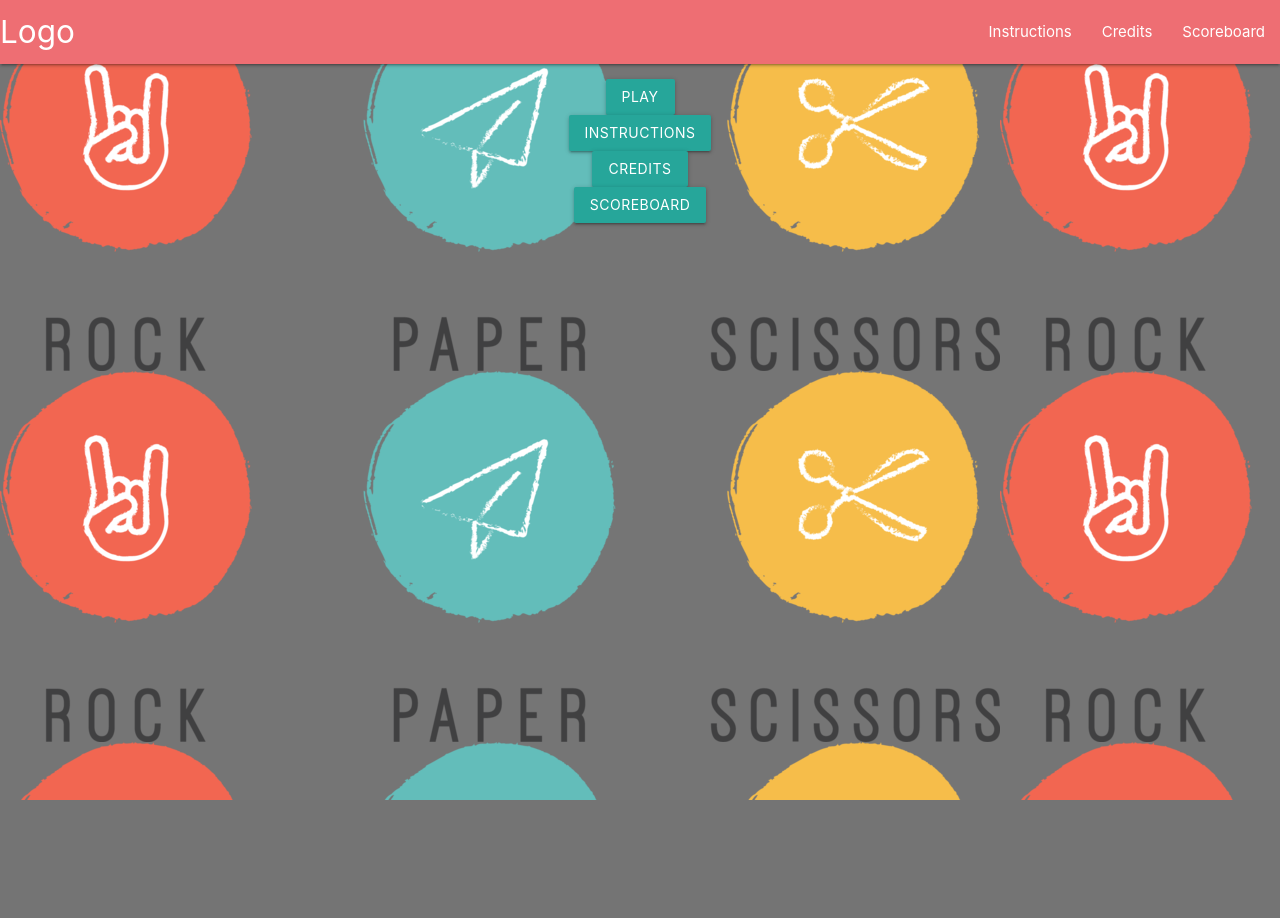
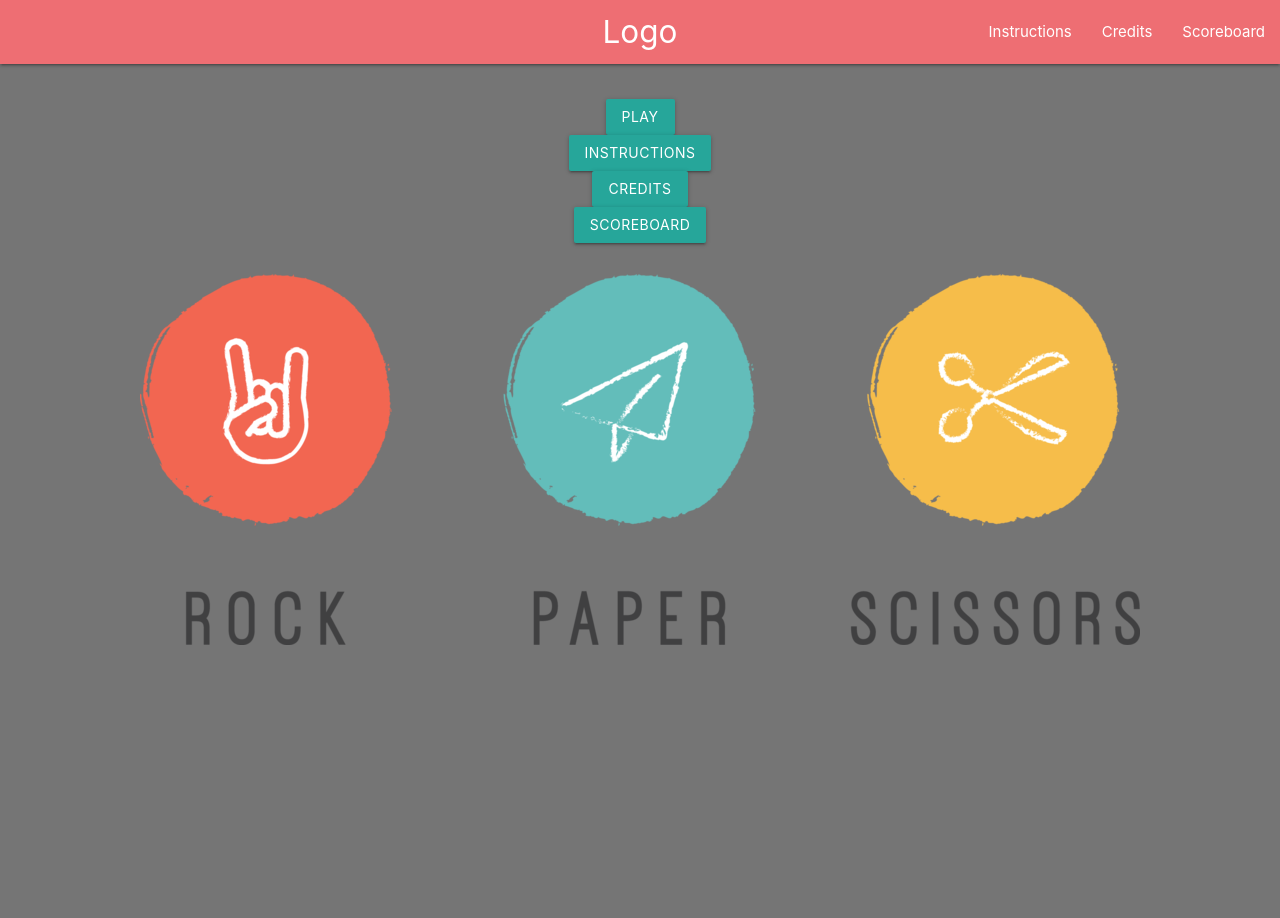
Before and after one commit to vives-webapplications-2018/vue-project-rngesus, a PHP site: page /templates/index.phtml in a window 1280 px wide. Before the commit the page ends 800 px from the top, so only its background shows below. Run offline with PHP 8.4, Linux system fonts and the light colour scheme.

Commit message:
Changed CSS

```diff
--- a/public/css/style.css
+++ b/public/css/style.css
@@ -3,9 +3,13 @@ body {
 }
 
 .indexButtons {
-    margin: center;
+    margin: 10px;
+    padding: 10px;
 }
 
-.indexBackground {
+#indexBackground {
     background-image: url(/img/background.png);
+    background-repeat: no-repeat;
+    background-position: center;
+    padding-bottom: 50%;
 }
--- a/templates/index.phtml
+++ b/templates/index.phtml
@@ -19,11 +19,11 @@
     <link rel="stylesheet" href="/css/style.css">
 </head>
 
-<body class="indexBackground">
+<body id="indexBackground">
 
      <nav>
     <div class="nav-wrapper">
-      <a href="/img/icon.png" class="brand-logo">Logo</a>
+      <a href="/" class="brand-logo center">Logo</a>
       <ul id="nav-mobile" class="right hide-on-med-and-down ">
         <li class=""><a href="/instructions">Instructions</a></li>
         <li><a href="/credits">Credits</a></li>
@@ -33,11 +33,11 @@
   </nav>
 
     <div class="indexButtons">
-        <ul>
-            <li class="center"><a href="/mode" class="waves-effect waves-light btn">Play</a></li>
-            <li class="center"><a href="/instructions" class="waves-effect waves-light btn">Instructions</a></li>
-            <li class="center"><a href="/credits" class="waves-effect waves-light btn">Credits</a></li>
-            <li class="center"><a href="/scoreboard" class="waves-effect waves-light btn">Scoreboard</a></li>
+        <ul class="center" >
+            <li><a href="/mode" class="waves-effect waves-light btn">Play</a></li>
+            <li><a href="/instructions" class="waves-effect waves-light btn">Instructions</a></li>
+            <li><a href="/credits" class="waves-effect waves-light btn">Credits</a></li>
+            <li><a href="/scoreboard" class="waves-effect waves-light btn">Scoreboard</a></li>
         </ul>
     </div>
     </div>
```
Also changed, not shown: public/html/credits.html (+10 -1 lines), public/html/instructions.html (+10 -0 lines), public/html/mode.html (+11 -2 lines), public/html/play.html (+10 -1 lines), public/html/singlePlayer.html (+14 -4 lines).
